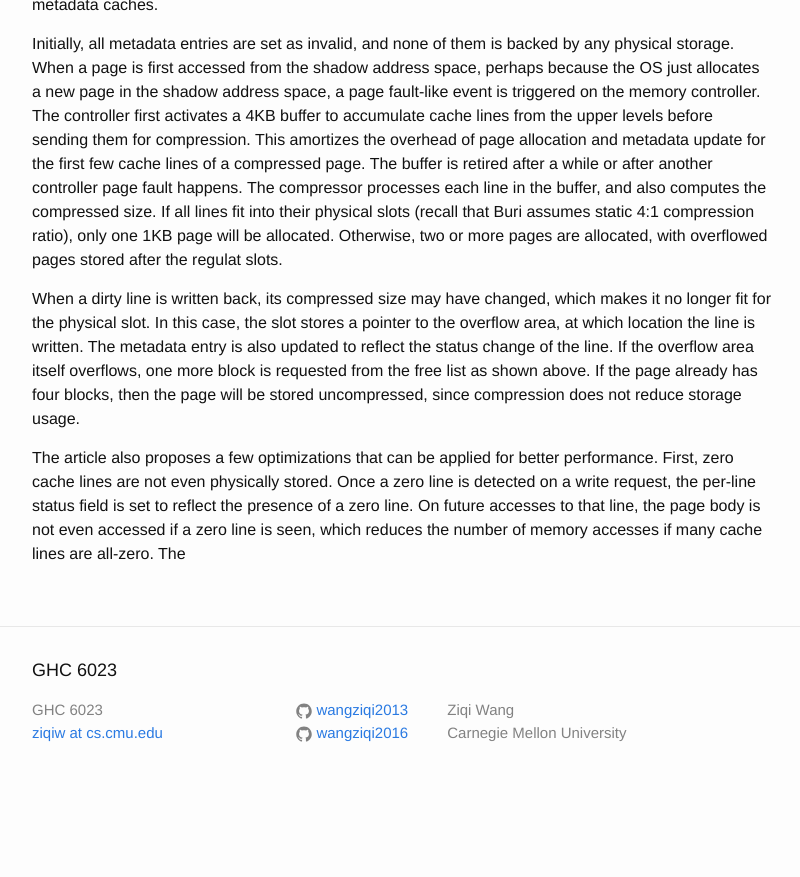
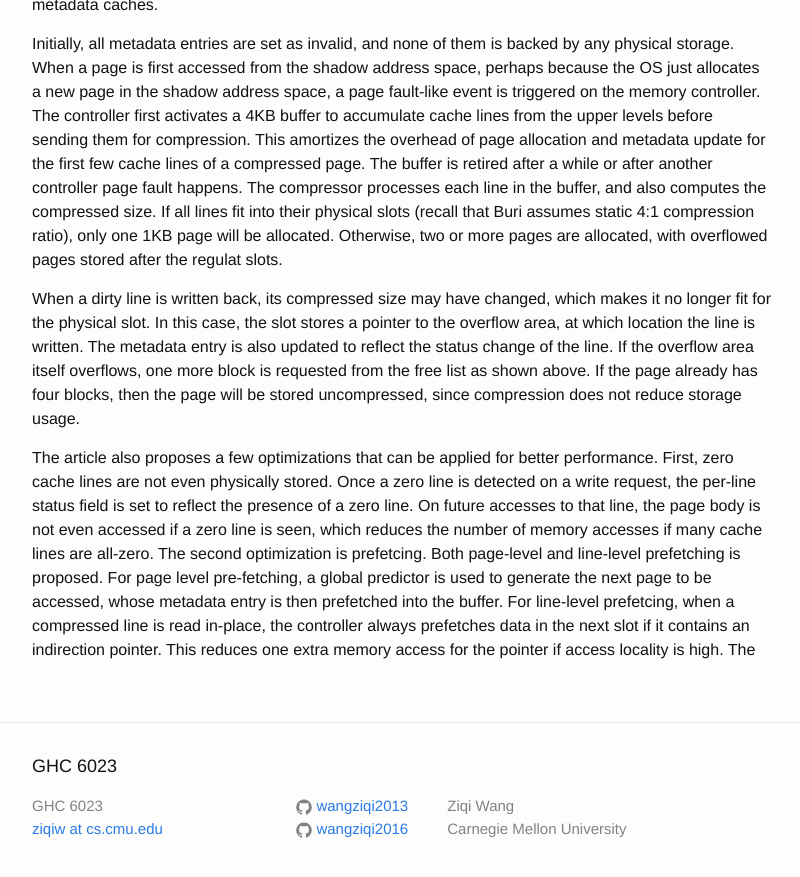
Before and after one commit to wangziqi2013/wangziqi2013.github.io, a Jekyll site: the page built from _posts/2020-07-16-buri.markdown, in a window 1280 px wide and 900 px high, scrolled down 3007 px. Shown: the top 877 px of the window, without its empty margins (238-1038 px from the left). Built offline with Jekyll 4.4.1, drawn with Linux system fonts in a browser that asks for light colours; before the commit the page ends 3811 px from its top, so only the background shows below that.

Commit message:
Adding second opt

```diff
--- a/_posts/2020-07-16-buri.markdown
+++ b/_posts/2020-07-16-buri.markdown
@@ -134,4 +134,8 @@ The article also proposes a few optimizations that can be applied for better per
 not even physically stored. Once a zero line is detected on a write request, the per-line status field is set to reflect
 the presence of a zero line. On future accesses to that line, the page body is not even accessed if a zero line is seen,
 which reduces the number of memory accesses if many cache lines are all-zero.
+The second optimization is prefetcing. Both page-level and line-level prefetching is proposed. For page level pre-fetching,
+a global predictor is used to generate the next page to be accessed, whose metadata entry is then prefetched into the buffer.
+For line-level prefetcing, when a compressed line is read in-place, the controller always prefetches data in the next slot
+if it contains an indirection pointer. This reduces one extra memory access for the pointer if access locality is high.
 The
```
